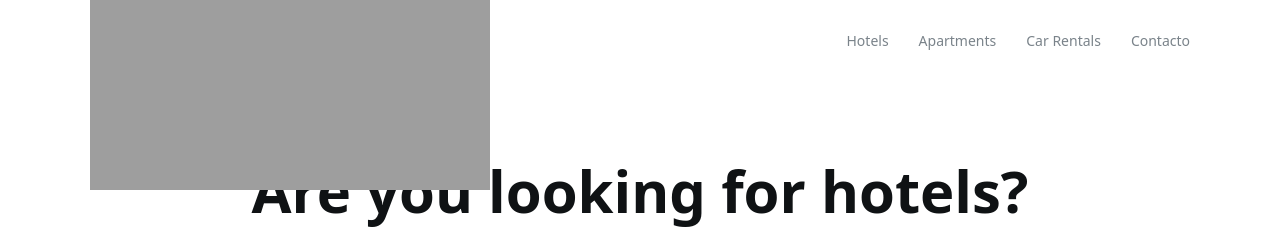
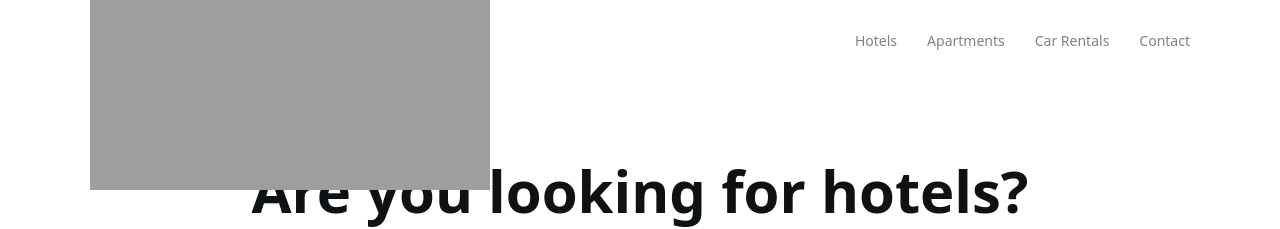
Before and after one commit to jelmii/jelmii.github.io, a Jekyll site: the page built from index.md, in a window 1280 px wide. Shown: the top 229 px of the page. Built offline with Jekyll 4.4.1, drawn with Linux system fonts in a browser that asks for light colours.

Commit message:
Update navigation_header.yml

```diff
--- a/_data/navigation_header.yml
+++ b/_data/navigation_header.yml
@@ -8,5 +8,5 @@
 - title: Car Rentals
   url: /changelog/
 
-- title: Contacto
+- title: Contact
   url: /contact/
```
